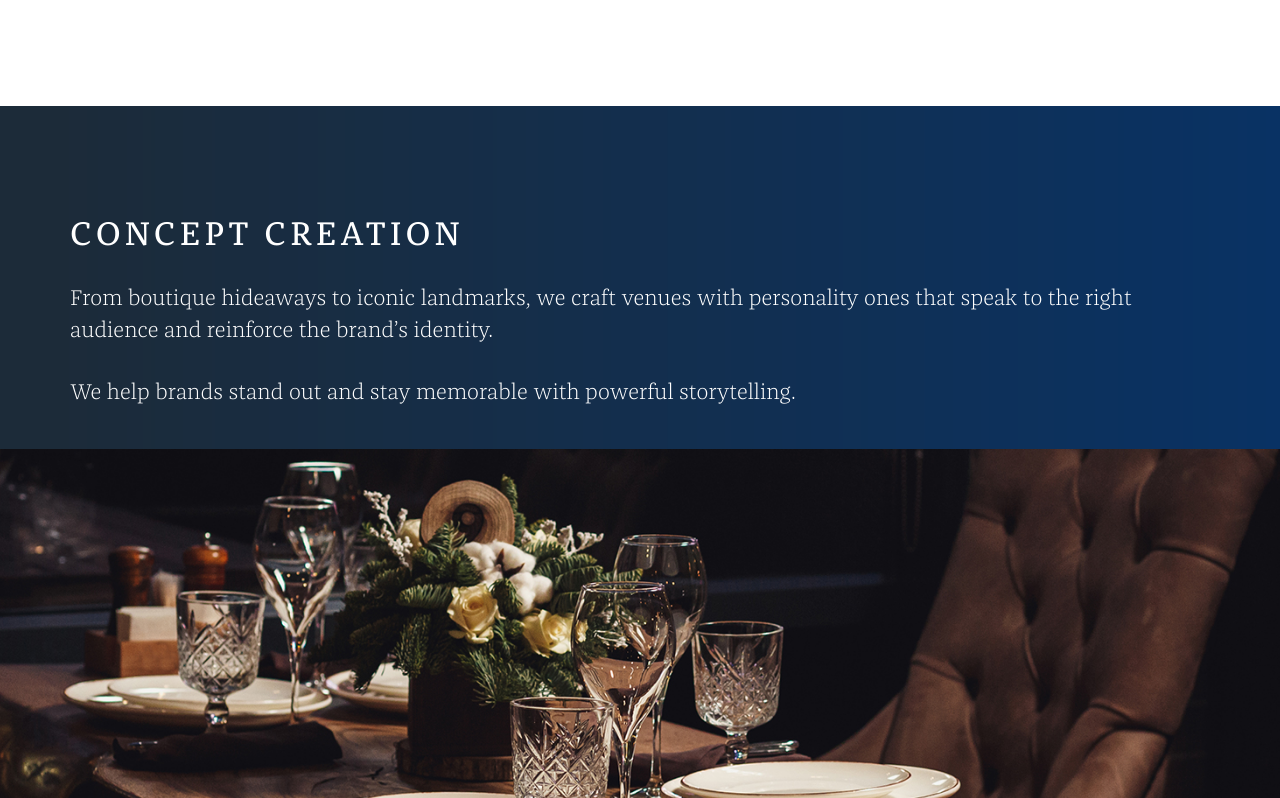
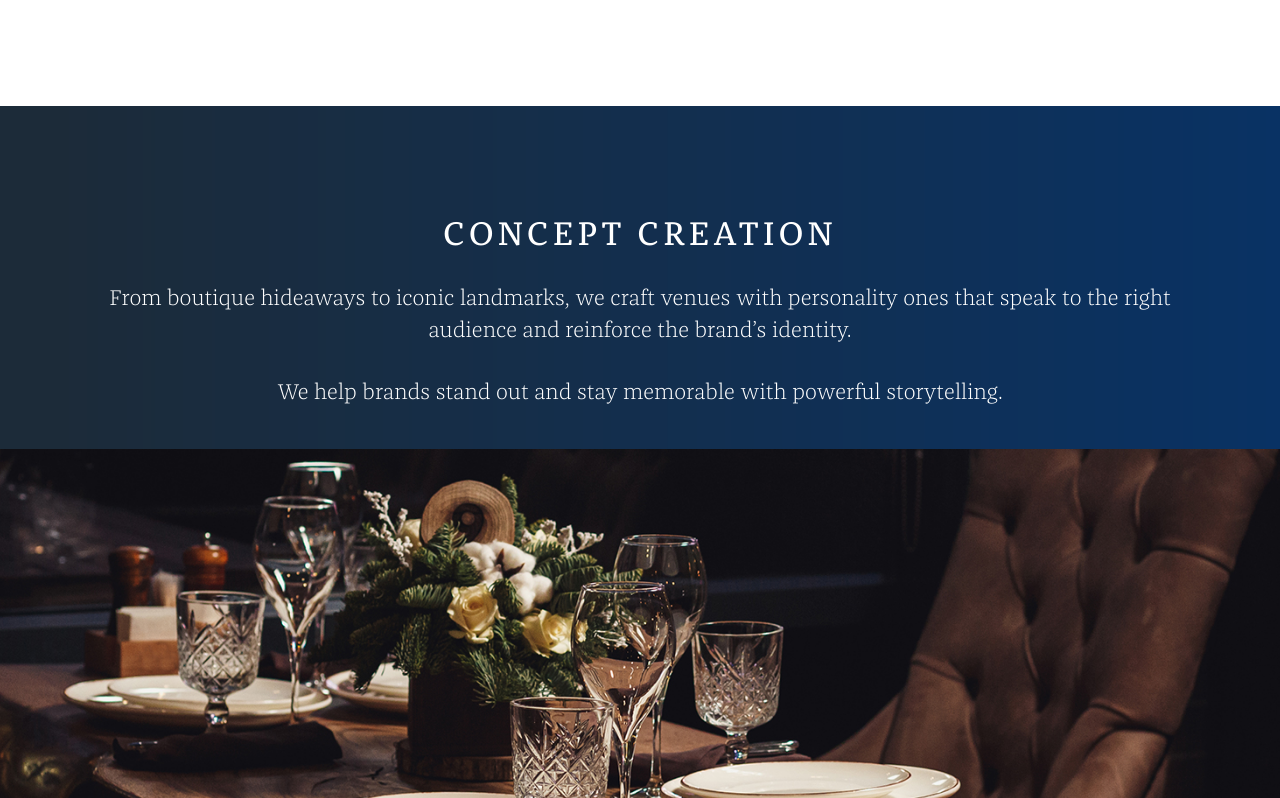
Before and after one commit to kashifbms/shm_dev, a PHP site: page / in a window 1280 px wide. Shown: the part 5043-5841 px from the top of the page. Run offline with PHP 8.4, Linux system fonts and the light colour scheme; data that the repository does not hold is empty; some libraries are stand-ins or nearby versions.

Commit message:
Text align centered

```diff
--- a/index.php
+++ b/index.php
@@ -251,7 +251,7 @@
 
 
 		<div class="section fourth blue_bg dark_bg padding_bottom_0 " id="concept_creation">
-			<div class="container text_align_left">
+			<div class="container">
 				<div class="row">
 					<div class="col-xs-12 col-md-12 ">
 						<h2 class="section-title">CONCEPT CREATION</h2>
```
